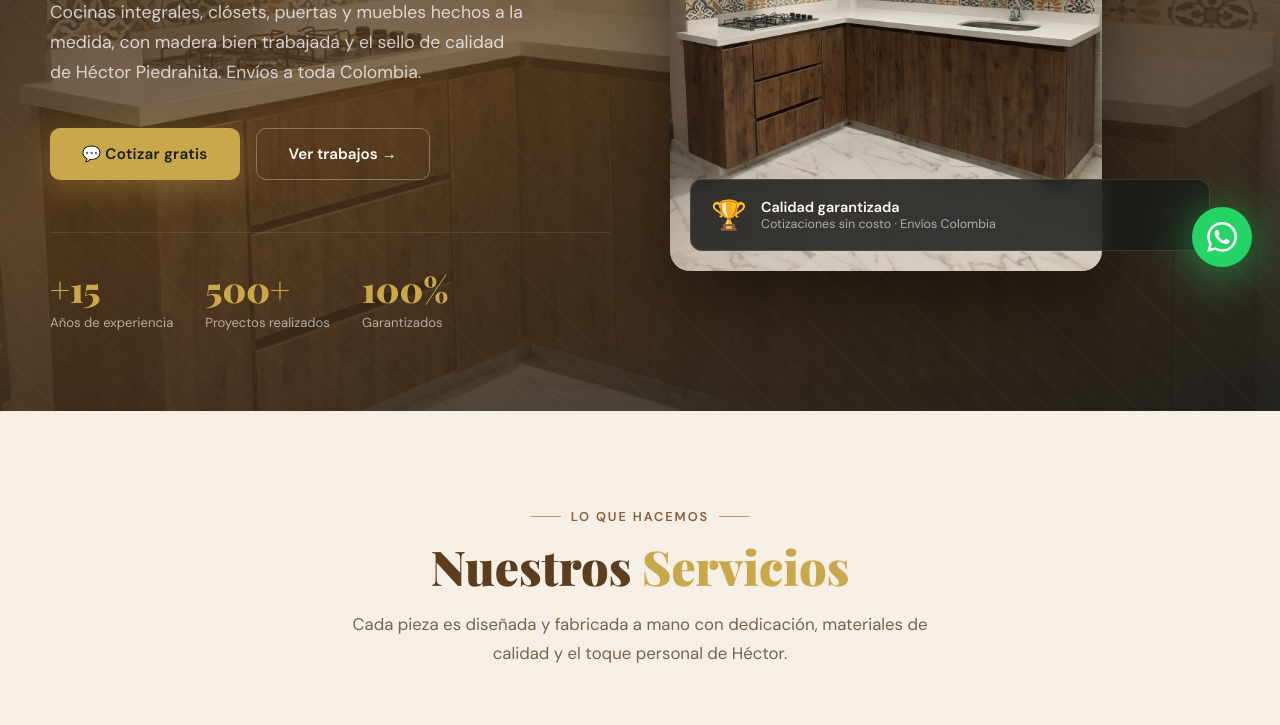
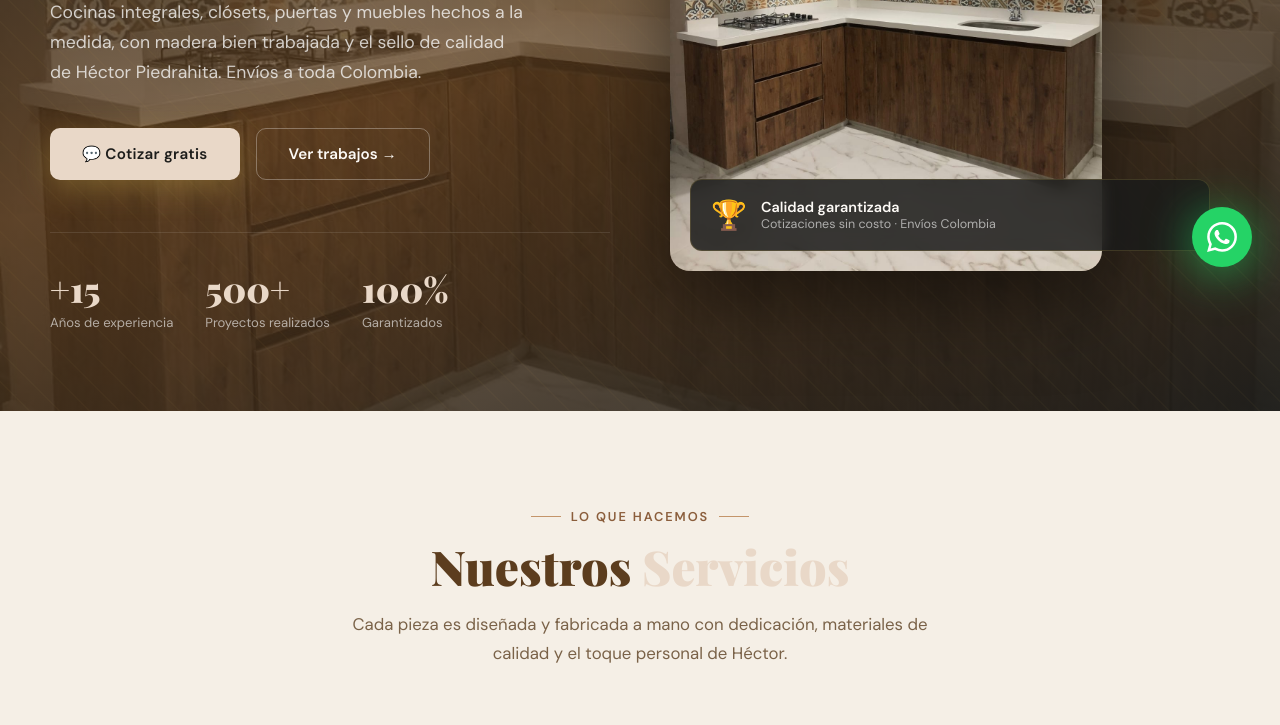
Before and after one commit to jacobopiedrahita1-cloud/madcor-muebles, a plain HTML site: page index.html in a window 1280 px wide. Shown: the part 505-1230 px from the top of the page. Drawn offline with nearby package versions, Linux system fonts and the light colour scheme.

Commit message:
Update index.html

```diff
--- a/index.html
+++ b/index.html
@@ -21,7 +21,7 @@
       --madera-clara: #C4956A;
       --crema: #F5EFE6;
       --beige: #EAD9C3;
-      --mostaza: #C9A84C;
+      --mostaza: #E9D8C8;
       --verde-oliva: #6B7C45;
       --carbon: #1C1C1A;
       --texto: #2E2416;
```
